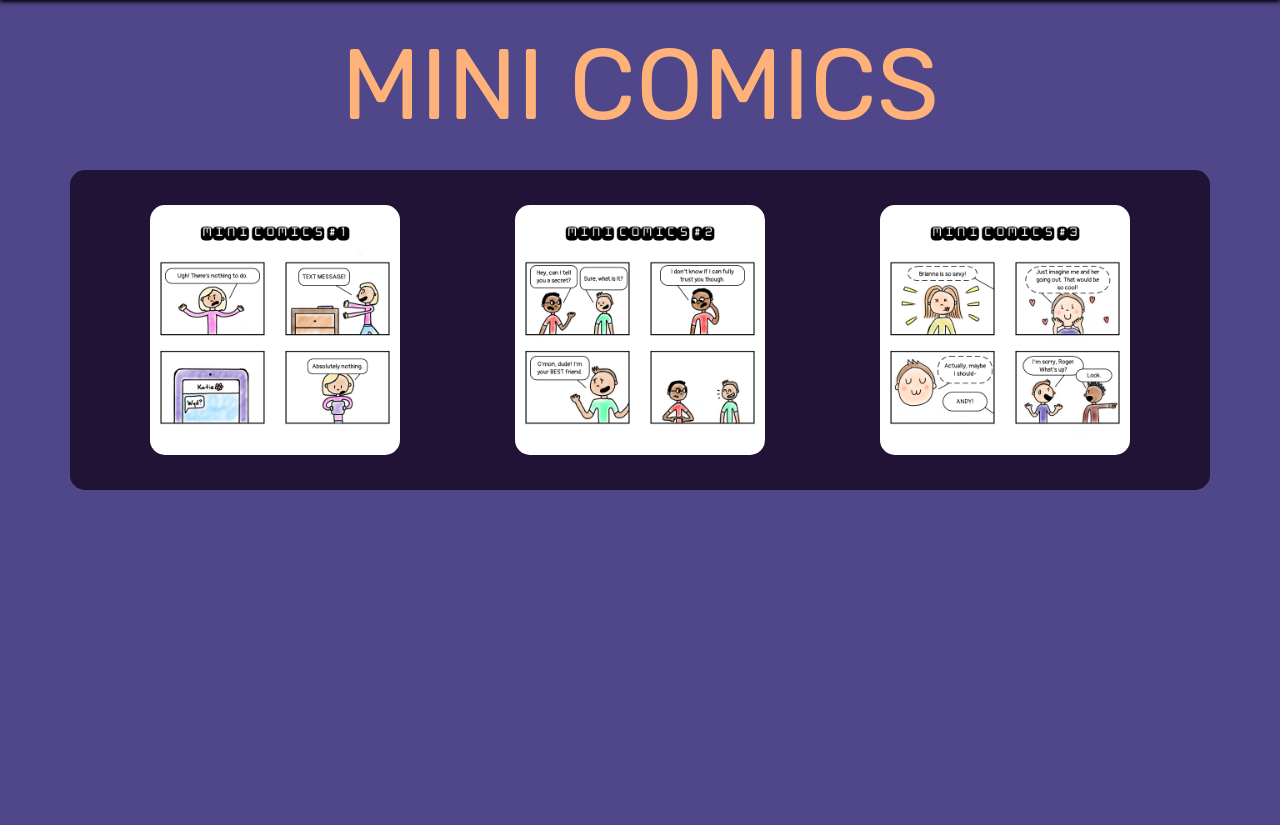
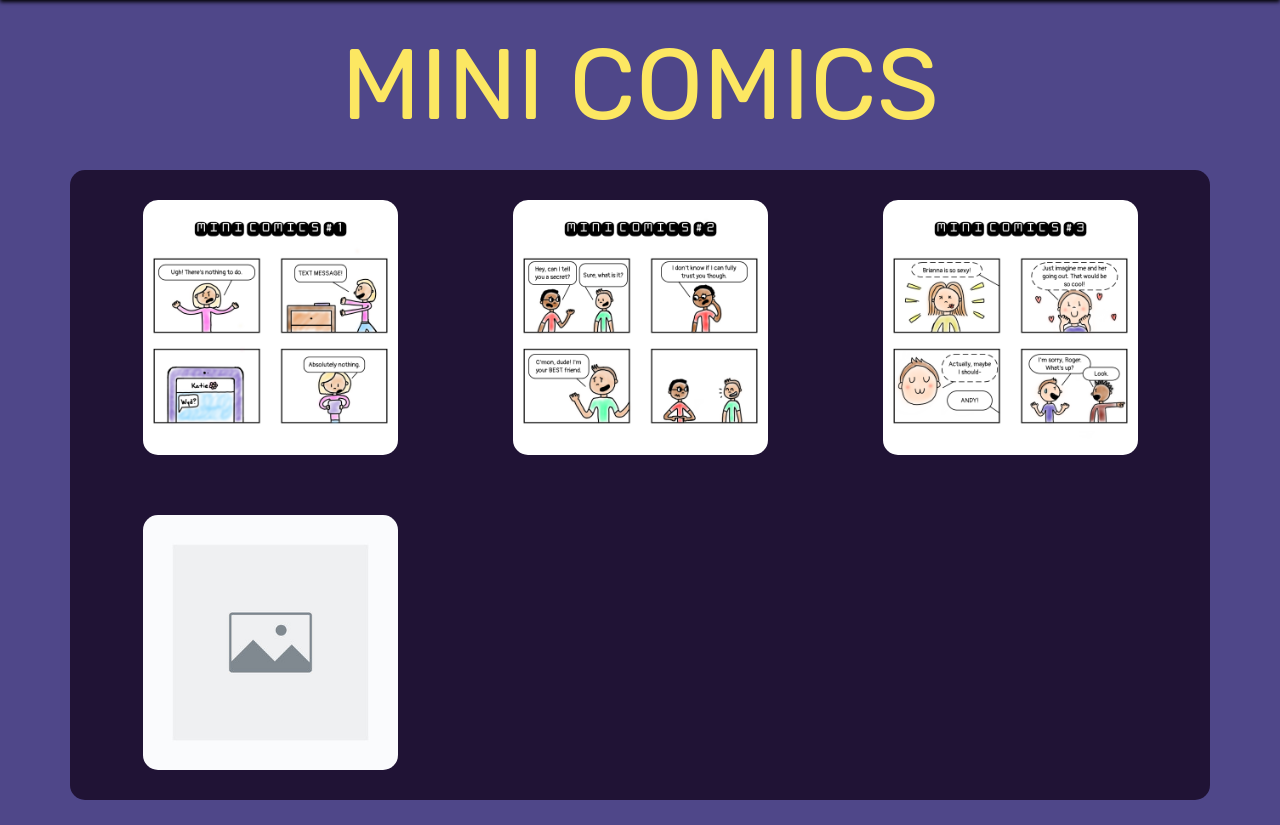
Before and after one commit to tahbee03/portfolio-website, a Flask app: page /mini-comics in a window 1280 px wide. Shown: the part 53-878 px from the top of the page. Before the commit the page ends 543 px from the top, so only its background shows below. Run offline with Flask 2, Linux system fonts and the light colour scheme.

Commit message:
updated design - added content to the About Me page - simplified the code for the Mini Comics page - removed #ffb17a from the color palette

```diff
--- a/app/static/styles/main.css
+++ b/app/static/styles/main.css
@@ -38,7 +38,7 @@
 }
 
 a:hover {
-    color: #FEF6C3;
+    color: #FDF3AF;
 }
 
 .home {
@@ -61,7 +61,7 @@
 .title {
     font-size: 100px;
     margin: 25px;
-    color: #ffb17a;
+    color: #fce762;
 }
 
 p {
--- a/app/static/styles/mc.css
+++ b/app/static/styles/mc.css
@@ -1,26 +1,25 @@
 .container {
-    padding: 30px;
     background-color: #201335;
+    border-radius: 15px;
+    margin-bottom: 25px;
+}
+
+.row, .col-lg-4, .col-12 {
+    padding: 15px;
+}
+
+.comic {
+    transition: 0.3s;
+    max-width: 75%;
     border-radius: 15px;
 }
 
-.row {
-    padding: 5px;
-}
-
-.col-lg-4 img, .col-sm-6 img, .col-12 img {
-    object-position: center;
-    transition: 0.3s;
-    margin: 0px;
-}
-
-.col-lg-4 img:hover, .col-sm-6 img:hover, .col-12 img:hover {
+.comic:hover {
     transform: scale(1.25);
 }
 
 .btn {
     border-width: 0px;
-    width: fit-content;
     padding: 0px;
 }
 
@@ -33,9 +32,3 @@
     padding-left: 75px;
     padding-right: 75px;
 }
-
-img {
-    margin: 5px;
-    width: 250px;
-    border-radius: 15px;
-}
--- a/app/templates/home.html
+++ b/app/templates/home.html
@@ -7,5 +7,5 @@
 {% block content %}
 <h1 class="title">TALIKE</h1>
 <img src="/static/img/code_pfp.png" alt="pfp">
-<!-- TODO: Replace the single image with a carousel of images. -->
+<!-- TODO: Replace the single image with a carousel of images and add more interesting content -->
 {% endblock %}
--- a/app/templates/index.html
+++ b/app/templates/index.html
@@ -19,6 +19,8 @@
         {% block head %}{% endblock %}
     </head>
     <body>
+        <!-- TODO: Figure out how to implement the collapse button thingy AND keep the nav content
+        on the right -->
         <nav class="navbar sticky-top">
             <div class="container-fluid">
                 <a href="{{ url_for('home') }}" class="nav-text home">Talike's Portfolio</a>
--- a/app/templates/mc.html
+++ b/app/templates/mc.html
@@ -10,26 +10,31 @@
     <!-- TODO: Once database is set up, find a way to store comics into a table and fetch the
     content here. -->
     <div class="row">
-        <div class="col-lg-4 col-sm-6 col-12">
+        <div class="col-lg-4 col-12">
             <button type="button" class="btn" data-bs-toggle="modal" data-bs-target="#mc1-modal">
-                <img src="/static/img/MC1_1.png" alt="mc1">
+                <img src="/static/img/MC1_1.png" alt="mc1" class="comic">
             </button>
         </div>
-        <div class="col-lg-4 col-sm-6 col-12">
+        <div class="col-lg-4 col-12">
             <button type="button" class="btn" data-bs-toggle="modal" data-bs-target="#mc2-modal">
-                <img src="/static/img/MC2_1.png" alt="mc2">
+                <img src="/static/img/MC2_1.png" alt="mc2" class="comic">
             </button>
         </div>
-        <div class="col-lg-4 col-sm-6 col-12">
+        <div class="col-lg-4 col-12">
             <button type="button" class="btn" data-bs-toggle="modal" data-bs-target="#mc3-modal">
-                <img src="/static/img/MC3_1.png" alt="mc3">
+                <img src="/static/img/MC3_1.png" alt="mc3" class="comic">
             </button>
         </div>
-        <div class="col-lg-4 col-sm-6 col-12">
+    </div>
+    <div class="row">
+        <div class="col-lg-4 col-12">
+            <button type="button" class="btn" data-bs-toggle="modal" data-bs-target="#mc4-modal">
+                <img src="/static/img/placeholder.jpg" alt="mc4" class="comic">
+            </button>
         </div>
-        <div class="col-lg-4 col-sm-6 col-12">
+        <div class="col-lg-4 col-12">
         </div>
-        <div class="col-lg-4 col-sm-6 col-12">
+        <div class="col-lg-4 col-12">
         </div>
     </div>
 </div>
```
Also changed, not shown: app/static/styles/about_me.css (+6 -1 lines), app/templates/about_me.html (+7 -0 lines), app/static/img/talike1.jpg (added).
